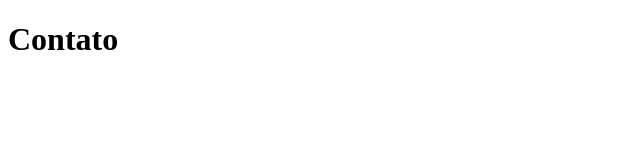
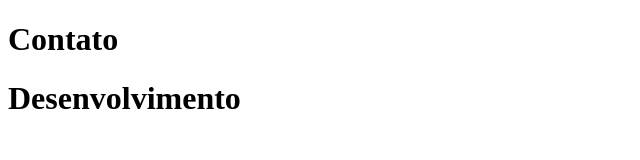
Before and after one commit to GustavoGarciaAlencarSantos/sistema-de-cadastro, a plain HTML site: page contato.html in a window 1280 px wide. Shown: the whole page, without its empty margins (0-640 px from the left). Drawn offline with Linux system fonts and the light colour scheme.

Commit message:
adicionei uma tag <h1>

```diff
--- a/contato.html
+++ b/contato.html
@@ -8,5 +8,6 @@
 </head>
 <body>
    <h1>Contato</h1>
+   <h1>Desenvolvimento</h1>
 </body>
 </html>
```
